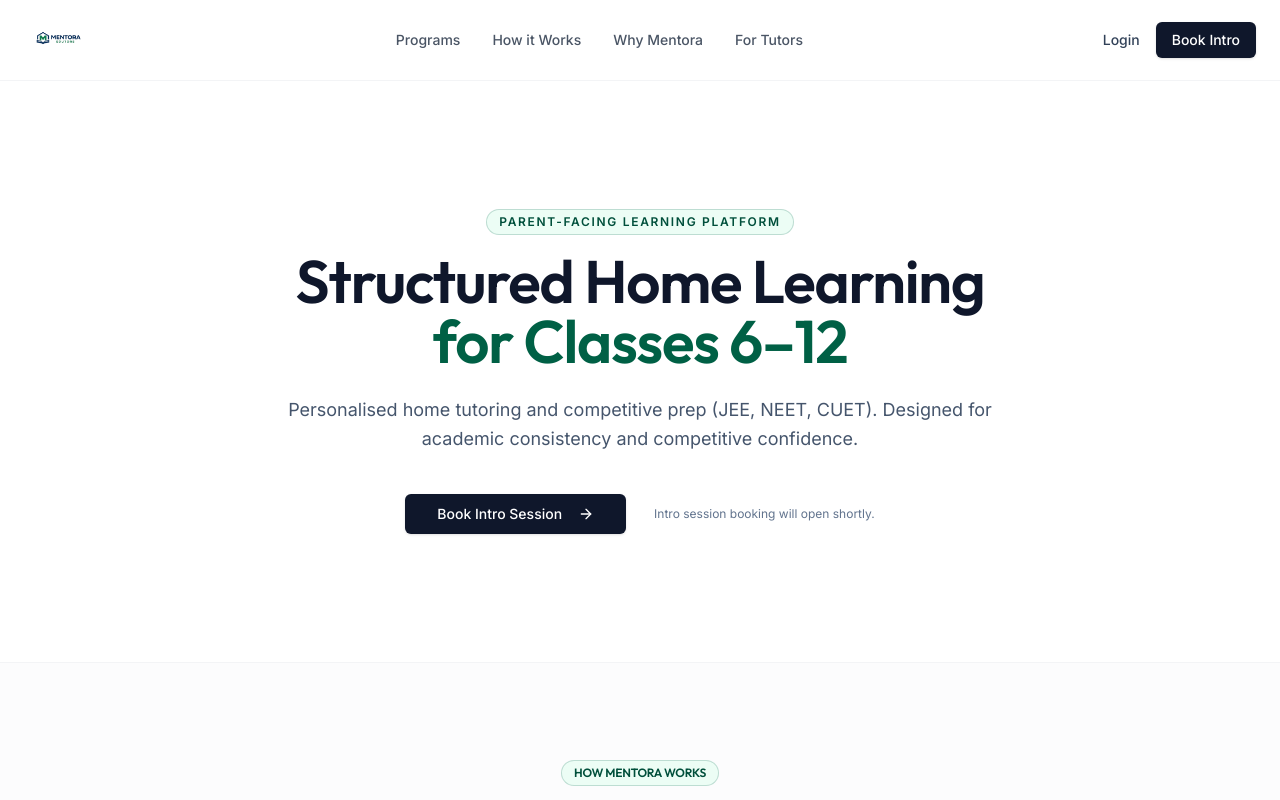
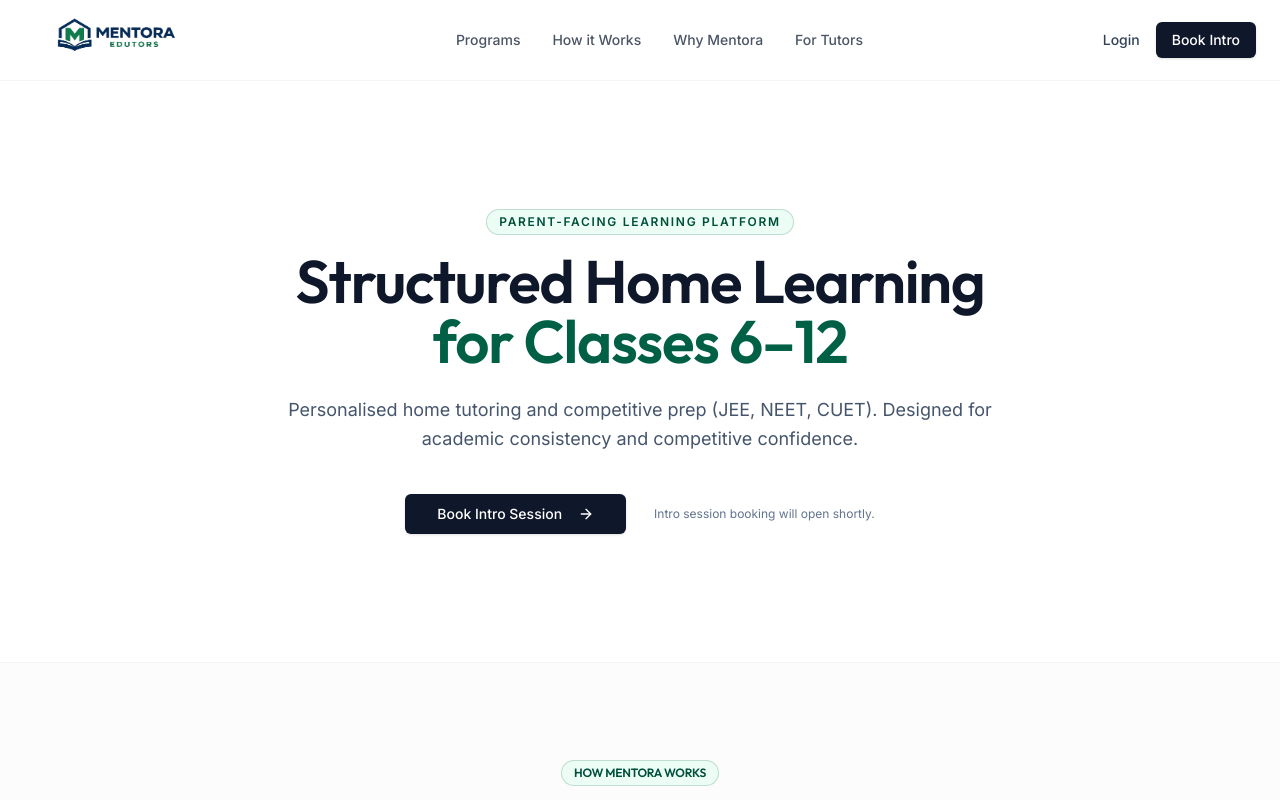
Before and after one commit to vbyainnovations-create/mentora-antigravity, a Next.js app: page / in a window 1280 px wide. Shown: the top 800 px of the page. Built offline with nearby package versions, Linux system fonts and the light colour scheme.

Commit message:
UI: Increase header logo size 3x

```diff
--- a/src/app/page.tsx
+++ b/src/app/page.tsx
@@ -25,9 +25,9 @@ export default function Home() {
               <Image
                 src="/mentora-full-logo.png"
                 alt="Mentora Edutors"
-                width={200}
-                height={60}
-                className="h-10 md:h-12 w-auto object-contain"
+                width={600}
+                height={180}
+                className="h-24 md:h-32 w-auto object-contain"
                 priority
               />
             </Link>
```
